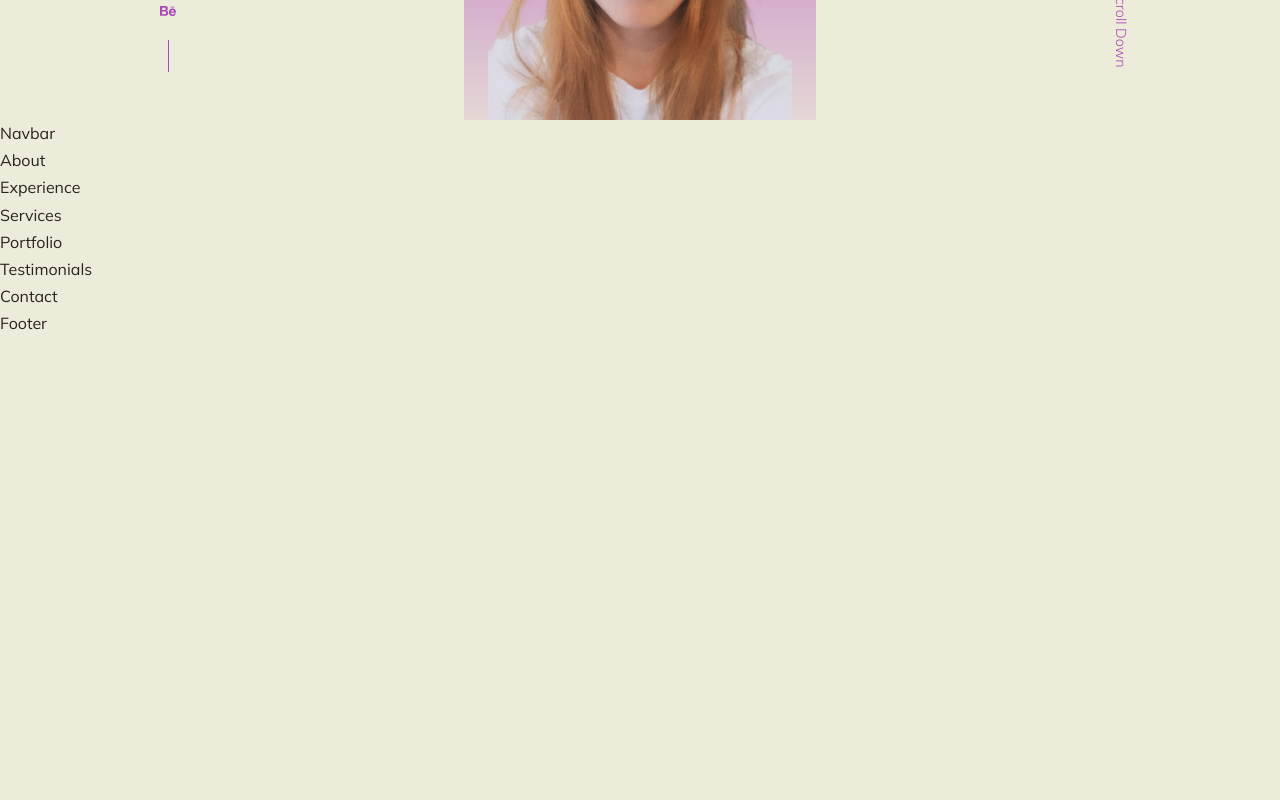
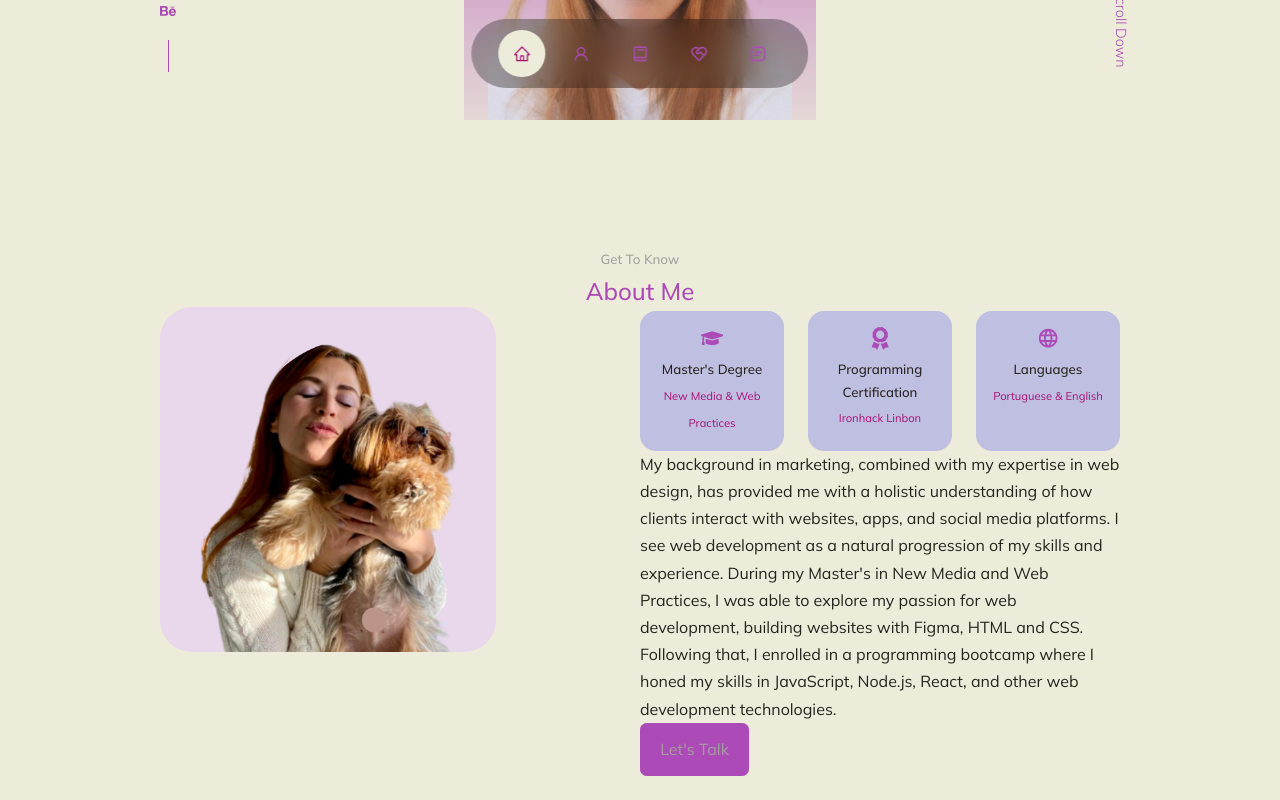
Before and after one commit to barbaraagra/portfolio, a React (Create React App) app: page / in a window 1280 px wide. Shown: the part 680-1480 px from the top of the page. Before the commit the page ends 1018 px from the top, so only its background shows below. Built offline with nearby package versions, Linux system fonts and the light colour scheme.

Commit message:
ajustando o about me

```diff
--- a/src/components/about/About.jsx
+++ b/src/components/about/About.jsx
@@ -1,10 +1,49 @@
 import React from 'react';
 import './about.css';
+import AboutMe from '../../assets/aboutme.png';
+import { FaAward } from 'react-icons/fa';
+import { FaGraduationCap } from 'react-icons/fa';
+import { MdLanguage } from 'react-icons/md'
 
 
 const About = () => {
     return (
-        <div>About</div>
+        <section id='about'>
+            <h5>Get To Know</h5>
+            <h2>About Me</h2>
+
+            <div className="container about__container">
+                <div className="about__me">
+                    <div className="about__me-image">
+                        <img src={AboutMe} alt="About Image" />
+                    </div>
+                </div>
+                <div className="about__content">
+                    <div className="about__cards">
+                        <article className='about__card'>
+                            <FaGraduationCap className='about__icon' />
+                            <h5>Master's Degree</h5>
+                            <small>New Media & Web Practices</small>
+                        </article>
+
+                        <article className='about__card'>
+                            <FaAward className='about__icon' />
+                            <h5>Programming Certification</h5>
+                            <small>Ironhack Linbon</small>
+                        </article>
+
+                        <article className='about__card'>
+                            <MdLanguage className='about__icon' />
+                            <h5>Languages</h5>
+                            <small>Portuguese & English</small>
+                        </article>
+                    </div>
+
+                    <p>My background in marketing, combined with my expertise in web design, has provided me with a holistic understanding of how clients interact with websites, apps, and social media platforms. I see web development as a natural progression of my skills and experience. During my Master's in New Media and Web Practices, I was able to explore my passion for web development, building websites with Figma, HTML and CSS. Following that, I enrolled in a programming bootcamp where I honed my skills in JavaScript, Node.js, React, and other web development technologies.</p>
+                    <a href="#contact" className='btn btn-primary'>Let's Talk</a>
+                </div>
+            </div>
+        </section>
     )
 }
 
--- a/src/components/about/about.css
+++ b/src/components/about/about.css
@@ -0,0 +1,61 @@
+.about__container {
+    display: grid;
+    grid-template-columns: 35% 50%;
+    gap: 15%;
+}
+
+.about__me {
+    width: 100%;
+    aspect-ratio: 1/1;
+    border-radius: 2rem;
+    background: linear-gradient(45deg,
+            transparent,
+            var(--color-primary),
+            transparent);
+    display: grid;
+    place-items: center;
+}
+
+.about__me-image {
+    border-radius: 2rem;
+    overflow: hidden;
+    transform-origin: rotate(10deg);
+    transition: var(--transition);
+}
+
+.about__me-image:hover {
+    transform: rotate(0);
+}
+
+.about__cards {
+    display: grid;
+    grid-template-columns: repeat(3, 1fr);
+    gap: 1.5rem;
+}
+
+.about__card {
+    background: var(--color-primary-variant);
+    color: var(--color-dark);
+    border-radius: 1rem;
+    padding: 1rem;
+    text-align: center;
+    transition: var(--transition);
+}
+
+.about__card:hover {
+    background: transparent;
+    border: 1px solid var(--color-bg-variant);
+    color: var(--color-bg-variant);
+    cursor: pointer;
+}
+
+.about__icon {
+    color: var(--color-primary);
+    font-size: 1.4rem;
+}
+
+
+.about__card small {
+    font-size: 0.7rem;
+    color: var(--color-bg-variant);
+}
--- a/src/components/contact/Contact.jsx
+++ b/src/components/contact/Contact.jsx
@@ -3,7 +3,7 @@ import './contact.css'
 
 const Contact = () => {
     return (
-        <div>Contact</div>
+        <section id='contact'>Contact</section>
     )
 }
 
--- a/src/components/experience/Experience.jsx
+++ b/src/components/experience/Experience.jsx
@@ -3,7 +3,7 @@ import './experience.css';
 
 const Experience = () => {
     return (
-        <div>Experience</div>
+        <section id='experience'>Experience</section>
     )
 }
 
--- a/src/components/navbar/Navbar.jsx
+++ b/src/components/navbar/Navbar.jsx
@@ -1,9 +1,22 @@
 import React from 'react';
 import './navbar.css';
+import { AiOutlineHome } from 'react-icons/ai';
+import { AiOutlineUser } from 'react-icons/ai';
+import { BiBook } from 'react-icons/bi';
+import { RiServiceLine } from 'react-icons/ri';
+import { BiMessageSquareDetail } from 'react-icons/bi';
+import { useState } from 'react';
 
 const Navbar = () => {
+    const [activeNav, setActiveNav] = useState('#');
     return (
-        <div>Navbar</div>
+        <nav>
+            <a href="#" onClick={() => setActiveNav('#')} className={activeNav === '#' ? 'active' : ''}><AiOutlineHome /></a>
+            <a href="#about" onClick={() => setActiveNav('#about')} className={activeNav === '#about' ? 'active' : ''}><AiOutlineUser /></a>
+            <a href="#experience" onClick={() => setActiveNav('#experience')} className={activeNav === '#experience' ? 'active' : ''}><BiBook /></a>
+            <a href="#services" onClick={() => setActiveNav('#services')} className={activeNav === '#services' ? 'active' : ''}><RiServiceLine /></a>
+            <a href="#contact" onClick={() => setActiveNav('#contact')} className={activeNav === '#contact' ? 'active' : ''}><BiMessageSquareDetail /></a>
+        </nav >
     )
 }
 
--- a/src/components/navbar/navbar.css
+++ b/src/components/navbar/navbar.css
@@ -0,0 +1,34 @@
+nav {
+    background: rgba(0, 0, 0, 0.3);
+    width: max-content;
+    display: block;
+    padding: 0.7rem 1.7rem;
+    z-index: 2;
+    position: fixed;
+    left: 50%;
+    transform: translate(-50%);
+    bottom: 2rem;
+    display: flex;
+    gap: 0.8rem;
+    border-radius: 3rem;
+    border-radius: 3rem;
+    backdrop-filter: blur(15px);
+}
+
+nav a {
+    background: transparent;
+    padding: 0.9rem;
+    border-radius: 50%;
+    display: flex;
+    columns: var(--color-light);
+    font-size: 1.1rem;
+}
+
+nav a:hover {
+    background: rgba(0, 0, 0, 0.3);
+}
+
+nav a.active {
+    background: var(--color-bg);
+    color: var(--color-bg-variant);
+}
--- a/src/components/portfolio/Portfolio.jsx
+++ b/src/components/portfolio/Portfolio.jsx
@@ -3,7 +3,7 @@ import './portfolio.css';
 
 const Portfolio = () => {
     return (
-        <div>Portfolio</div>
+        <section id='portfolio'>Portfolio</section>
     )
 }
 
--- a/src/components/services/Services.jsx
+++ b/src/components/services/Services.jsx
@@ -3,7 +3,7 @@ import './services.css';
 
 const Services = () => {
     return (
-        <div>Services</div>
+        <section id='services'>Services</section>
     )
 }
 
--- a/src/components/testimonials/Testimonials.jsx
+++ b/src/components/testimonials/Testimonials.jsx
@@ -3,7 +3,7 @@ import './testimonials.css';
 
 const Testimonials = () => {
     return (
-        <div>Testimonials</div>
+        <section id='testimonials'>Testimonials</section>
     )
 }
 
--- a/src/index.css
+++ b/src/index.css
@@ -15,9 +15,9 @@
       --color-bg: #EDECDA;
       --color-bg-variant: #A80F72;
       --color-primary: #ac4ab7;
-      --color-primary-variant: #E9D7EB;
+      --color-primary-variant: #BFBFE2;
       --color-dark: #27231d;
-      --color-light: #d3cccc;
+      --color-light: #a49e9e;
 
       --transition: all 400ms ease;
 
@@ -63,6 +63,7 @@
 
   section {
       margin-top: 8rem;
+      height: 100vh;
   }
 
   section>h2,
```
Also changed, not shown: src/assets/aboutme.png (added).
